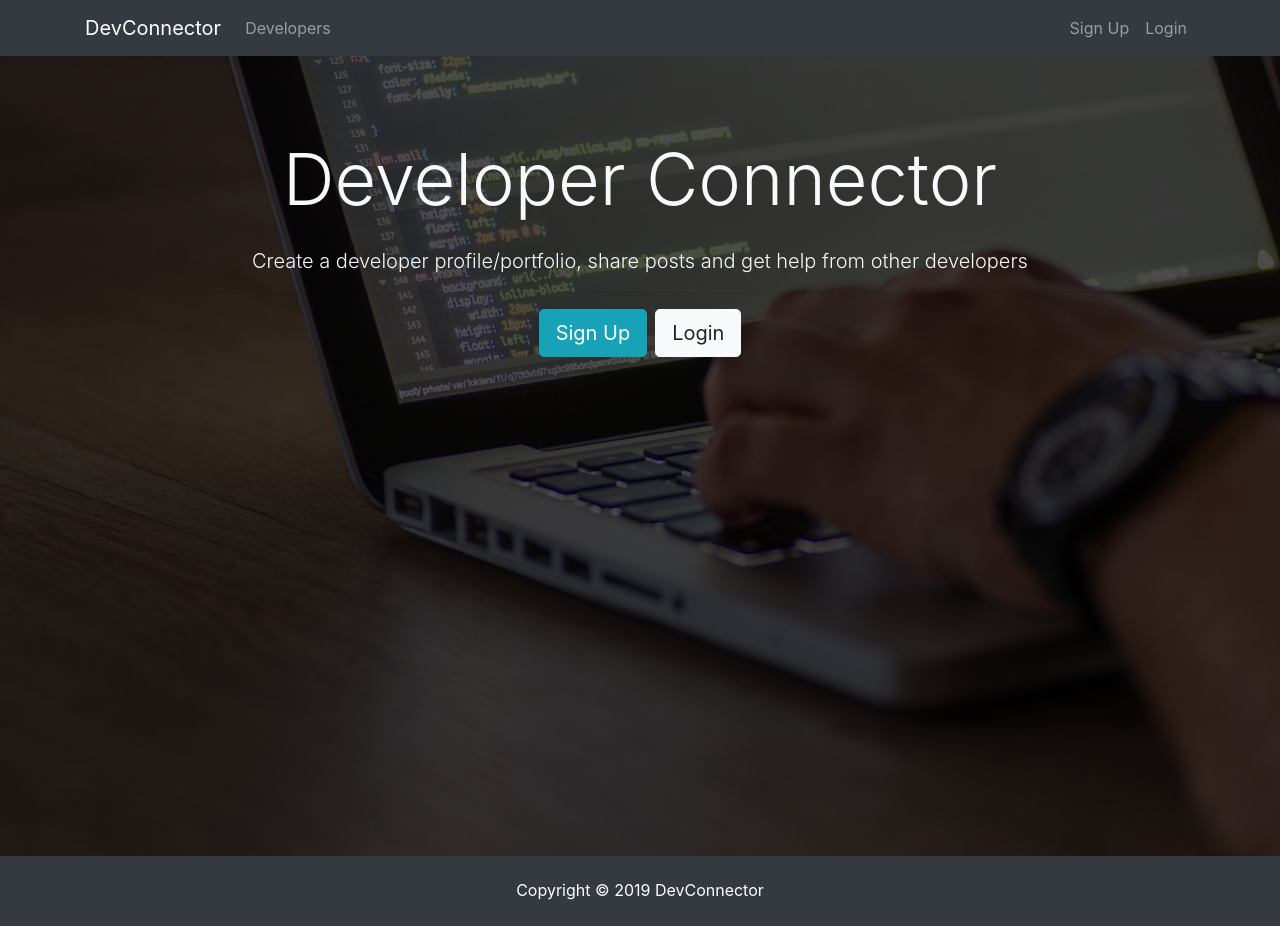
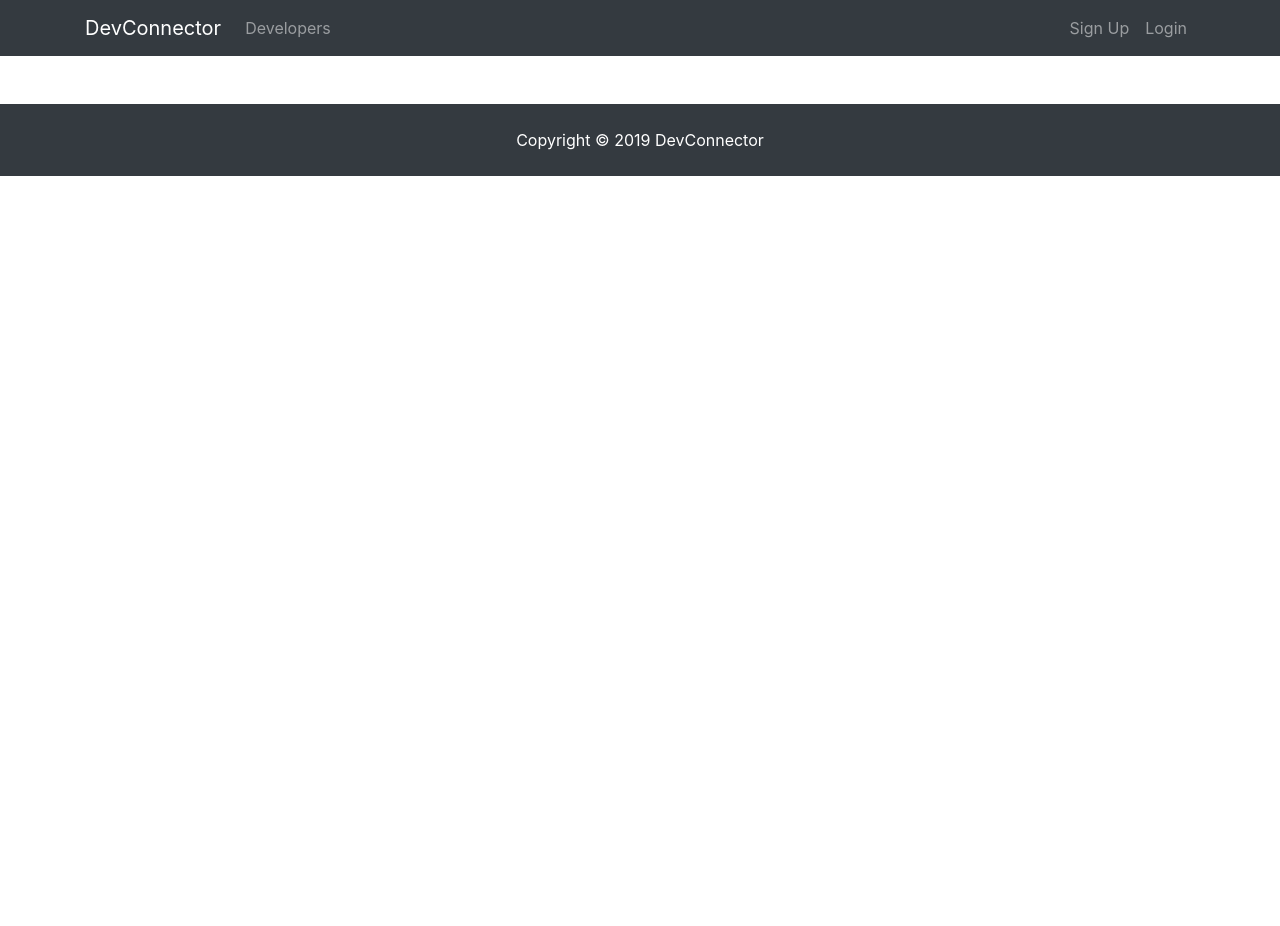
Before and after one commit to renanz/Devconnector, a React (Create React App) app in the folder client/: page /register in a window 1280 px wide. After the commit the page ends 800 px from the top, so only its background shows below. Built offline with nearby package versions, Linux system fonts and the light colour scheme.

Commit message:
added react router dom

```diff
--- a/client/package.json
+++ b/client/package.json
@@ -5,6 +5,7 @@
   "dependencies": {
     "react": "^16.8.6",
     "react-dom": "^16.8.6",
+    "react-router-dom": "^5.0.0",
     "react-scripts": "2.1.8"
   },
   "scripts": {
--- a/client/src/App.js
+++ b/client/src/App.js
@@ -1,5 +1,6 @@
 import React, { Component } from "react";
 import "./App.css";
+import { BrowserRouter as Router, Route } from "react-router-dom";
 
 import Navbar from "./components/layout/Navbar";
 import Footer from "./components/layout/Footer";
@@ -8,11 +9,13 @@
 class App extends Component {
   render() {
     return (
-      <div className="App">
-        <Navbar />
-        <Landing />
-        <Footer />
-      </div>
+      <Router>
+        <div className="App">
+          <Navbar />
+          <Route exact path="/" component={Landing} />
+          <Footer />
+        </div>
+      </Router>
     );
   }
 }
```
